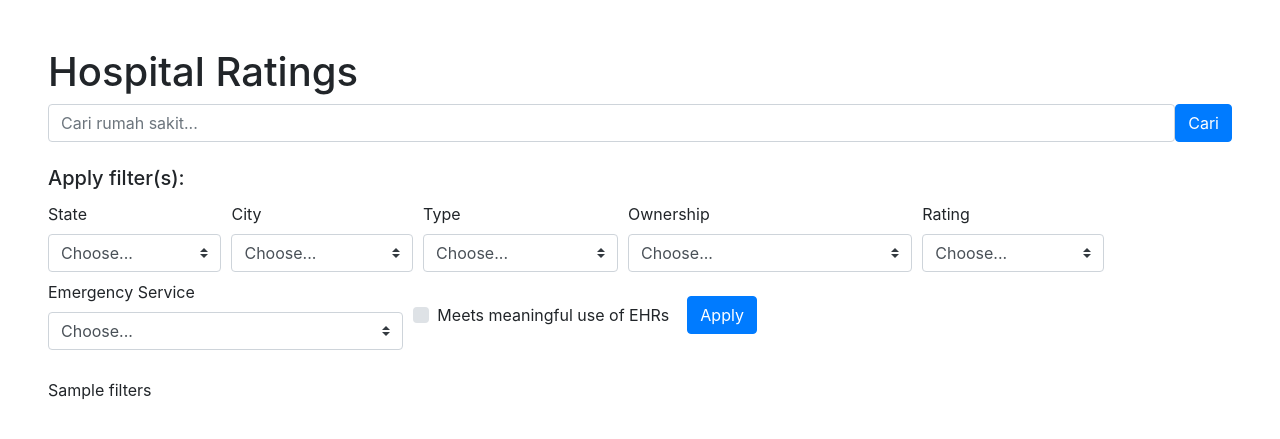
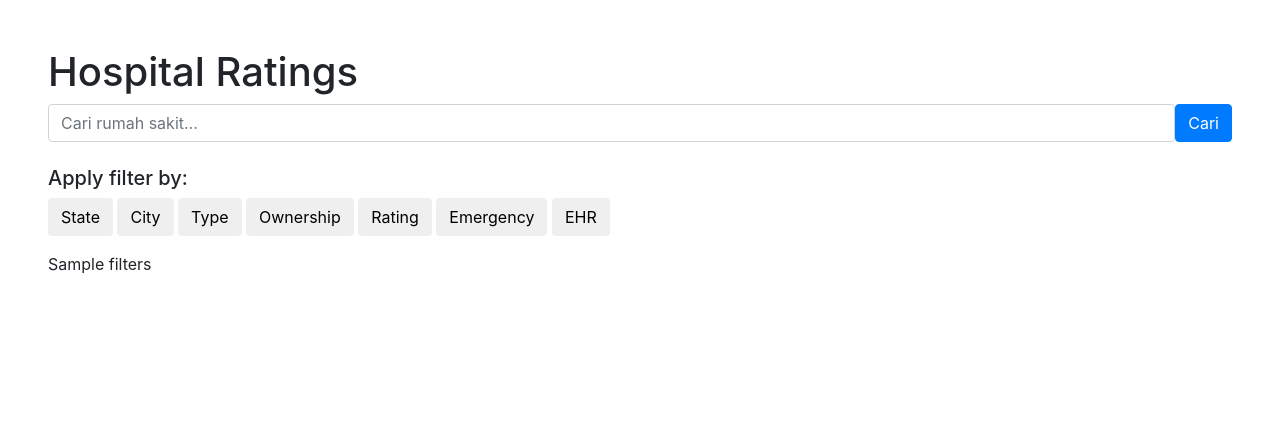
Before and after one commit to dnswd/semanthink, a Django app: template hospitals/templates/index.html in a window 1280 px wide. Shown: the top 439 px of the page. Run offline with Django 4.2, Linux system fonts and the light colour scheme; the template is opened without the code that fills it: most values are stand-ins (such as "Sample title", 1, 10 or a date in 2020); some libraries are stand-ins or nearby versions.

Commit message:
Update UI

```diff
--- a/hospitals/templates/index.html
+++ b/hospitals/templates/index.html
@@ -29,86 +29,248 @@
         <button class="btn btn-primary" id="search">Cari</button>
       </div>
 
-      <h5>Apply filter(s):</h5>
-      <div class="win-sm d-sm-flex mb-4">
+      <h5>Apply filter by:</h5>
+      <p>
+        <button
+          class="btn"
+          type="button"
+          data-toggle="collapse"
+          data-target="#filterState"
+          aria-expanded="false"
+        >
+          State
+        </button>
+        <button
+          class="btn"
+          type="button"
+          data-toggle="collapse"
+          data-target="#filterCity"
+          aria-expanded="false"
+        >
+          City
+        </button>
+        <button
+          class="btn"
+          type="button"
+          data-toggle="collapse"
+          data-target="#filterTipe"
+          aria-expanded="false"
+        >
+          Type
+        </button>
+        <button
+          class="btn"
+          type="button"
+          data-toggle="collapse"
+          data-target="#filterOwnership"
+          aria-expanded="false"
+        >
+          Ownership
+        </button>
+        <button
+          class="btn"
+          type="button"
+          data-toggle="collapse"
+          data-target="#filterRating"
+          aria-expanded="false"
+        >
+          Rating
+        </button>
+        <button
+          class="btn"
+          type="button"
+          data-toggle="collapse"
+          data-target="#filterEmergency"
+          aria-expanded="false"
+        >
+          Emergency
+        </button>
+        <button
+          class="btn"
+          type="button"
+          data-toggle="collapse"
+          data-target="#filterEhr"
+          aria-expanded="false"
+        >
+          EHR
+        </button>
+      </p>
+
+      <div class="collapse" id="filterState">
+        <div class="card card-body">
           <form name="filter" method="GET" action="{% url 'filter' %}">
             <div class="form-row align-items-center">
               <div class="col-auto my-1">
-              <label class="mr-sm-2" for="inlineFormCustomSelect">State</label>
-              <select name="state" class="custom-select mr-sm-2" id="inlineFormCustomSelect">
-                <option value="" selected>Choose...</option>
+                <select
+                  name="state"
+                  class="custom-select mr-sm-2"
+                  id="inlineFormCustomSelect"
+                >
+                  <option value="" selected>Choose a state...</option>
                   {% for state in states %}
                   <option value="{{ state }}">{{ state }}</option>
                   {% endfor %}
                 </select>
               </div>
-
-            <div class="col-auto my-1">
-              <label class="mr-sm-2" for="inlineFormCustomSelect">City</label>
-              <select name="city" class="custom-select mr-sm-2" id="inlineFormCustomSelect">
-                <option value="" selected>Choose...</option>
-                {% for city in cities %}
-                <option value="{{ city }}">{{ city }}</option>
-                {% endfor %}
-              </select>
-            </div>
-
-            <div class="col-auto my-1">
-              <label class="mr-sm-2" for="inlineFormCustomSelect">Type</label>
-              <select name="type" class="custom-select mr-sm-2" id="inlineFormCustomSelect">
-                <option value="" selected>Choose...</option>
-                {% for type in types %}
-                <option value="{{ type }}">{{ type }}</option>
-                {% endfor %}
-              </select>
-            </div>
-
-            <div class="col-auto my-1">
-              <label class="mr-sm-2" for="inlineFormCustomSelect">Ownership</label>
-              <select name="ownership" class="custom-select mr-sm-2" id="inlineFormCustomSelect">
-                <option value="" selected>Choose...</option>
-                {% for o in ownerships %}
-                <option value="{{ o }}">{{ o }}</option>
-                {% endfor %}
-              </select>
-            </div>
-
-            <div class="col-auto my-1">
-              <label class="mr-sm-2" for="inlineFormCustomSelect">Rating</label>
-              <select name="rating" class="custom-select mr-sm-2" id="inlineFormCustomSelect">
-                <option value="" selected>Choose...</option>
-                {% for rating in ratings %}
-                <option value="{{ rating }}">{{ rating }}</option>
-                {% endfor %}
-              </select>
-            </div>
-
-            <div class="col-auto my-1">
-              <label class="mr-sm-2" for="inlineFormCustomSelect">Emergency Service</label>
-              <select name="emergency" class="custom-select mr-sm-2" id="inlineFormCustomSelect">
-                <option value="" selected>Choose...</option>
-                {% for e in emergencies %}
-                <option value="{{ e }}">{{ e }}</option>
-                {% endfor %}
-              </select>
-            </div>
-
-            <div class="col-auto my-1">
-              <div class="custom-control custom-checkbox mr-sm-2">
-                <input name="ehr" type="checkbox" class="custom-control-input" id="customControlAutosizing">
-                <label class="custom-control-label" for="customControlAutosizing">Meets meaningful use of EHRs</label>
-              </div>
-            </div>
-
               <div class="col-auto my-1">
                 <button type="submit" class="btn btn-primary">Apply</button>
               </div>
             </div>
           </form>
         </div>
+      </div>
+
+      <div class="collapse" id="filterCity">
+        <div class="card card-body">
+          <form name="filter" method="GET" action="{% url 'filter' %}">
+            <div class="form-row align-items-center">
+              <div class="col-auto my-1">
+                <select
+                  name="city"
+                  class="custom-select mr-sm-2"
+                  id="inlineFormCustomSelect"
+                >
+                  <option value="" selected>Choose a city...</option>
+                  {% for city in cities %}
+                  <option value="{{ city }}">{{ city }}</option>
+                  {% endfor %}
+                </select>
+              </div>
+              <div class="col-auto my-1">
+                <button type="submit" class="btn btn-primary">Apply</button>
+              </div>
+            </div>
+          </form>
+        </div>
+      </div>
+
+      <div class="collapse" id="filterTipe">
+        <div class="card card-body">
+          <form name="filter" method="GET" action="{% url 'filter' %}">
+            <div class="form-row align-items-center">
+              <div class="col-auto my-1">
+                <select
+                  name="tipe"
+                  class="custom-select mr-sm-2"
+                  id="inlineFormCustomSelect"
+                >
+                  <option value="" selected>Choose a type...</option>
+                  {% for tipe in tipes %}
+                  <option value="{{ tipe }}">{{ tipe }}</option>
+                  {% endfor %}
+                </select>
+              </div>
+              <div class="col-auto my-1">
+                <button type="submit" class="btn btn-primary">Apply</button>
+              </div>
+            </div>
+          </form>
+        </div>
+      </div>
+
+      <div class="collapse" id="filterOwnership">
+        <div class="card card-body">
+          <form name="filter" method="GET" action="{% url 'filter' %}">
+            <div class="form-row align-items-center">
+              <div class="col-auto my-1">
+                <select
+                  name="ownership"
+                  class="custom-select mr-sm-2"
+                  id="inlineFormCustomSelect"
+                >
+                  <option value="" selected>Choose an ownership...</option>
+                  {% for o in ownerships %}
+                  <option value="{{ o }}">{{ o }}</option>
+                  {% endfor %}
+                </select>
+              </div>
+              <div class="col-auto my-1">
+                <button type="submit" class="btn btn-primary">Apply</button>
+              </div>
+            </div>
+          </form>
+        </div>
+      </div>
+
+      <div class="collapse" id="filterRating">
+        <div class="card card-body">
+          <form name="filter" method="GET" action="{% url 'filter' %}">
+            <div class="form-row align-items-center">
+              <div class="col-auto my-1">
+                <select
+                  name="rating"
+                  class="custom-select mr-sm-2"
+                  id="inlineFormCustomSelect"
+                >
+                  <option value="" selected>Choose a rating...</option>
+                  {% for rating in ratings %}
+                  <option value="{{ rating }}">{{ rating }}</option>
+                  {% endfor %}
+                </select>
+              </div>
+              <div class="col-auto my-1">
+                <button type="submit" class="btn btn-primary">Apply</button>
+              </div>
+            </div>
+          </form>
+        </div>
+      </div>
+
+      <div class="collapse" id="filterEmergency">
+        <div class="card card-body">
+          <form name="filter" method="GET" action="{% url 'filter' %}">
+            <div class="form-row align-items-center">
+              <div class="col-auto my-1">
+                <select
+                  name="emergentcy"
+                  class="custom-select mr-sm-2"
+                  id="inlineFormCustomSelect"
+                >
+                  <option value="" selected>Has emergency?</option>
+                  {% for e in emergencies %}
+                  <option value="{{ e }}">{{ e }}</option>
+                  {% endfor %}
+                </select>
+              </div>
+              <div class="col-auto my-1">
+                <button type="submit" class="btn btn-primary">Apply</button>
+              </div>
+            </div>
+          </form>
+        </div>
+      </div>
+
+      <div class="collapse" id="filterEhr">
+        <div class="card card-body">
+          <form name="filter" method="GET" action="{% url 'filter' %}">
+            <div class="form-row align-items-center">
+              <div class="col-auto my-1">
+                <div class="custom-control custom-checkbox mr-sm-2">
+                  <input
+                    name="ehr"
+                    type="checkbox"
+                    class="custom-control-input"
+                    id="customControlAutosizing"
+                  />
+                  <label
+                    class="custom-control-label"
+                    for="customControlAutosizing"
+                    >Meets meaningful use of EHRs</label
+                  >
+                </div>
+              <div class="col-auto my-1">
+                <button type="submit" class="btn btn-primary">Apply</button>
+              </div>
+            </div>
+          </form>
+        </div>
+      </div>
+
+            </div>
 
           {{ filters }}
-
+    </div>
+    </div>
     </div>
 
     <script
```
Also changed, not shown: hospitals/utils.py (+75 -10 lines), hospitals/views.py (+22 -4 lines). Lines whose indentation alone changed are shown as unchanged.
